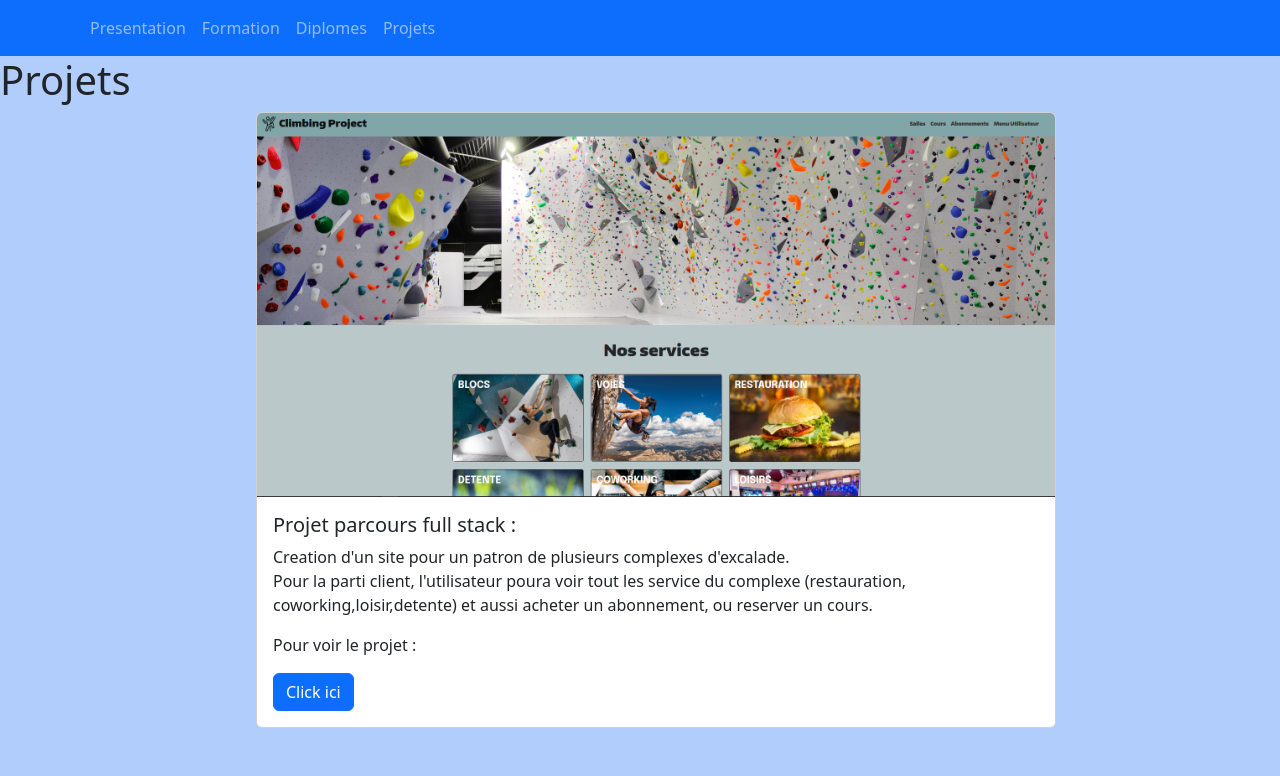
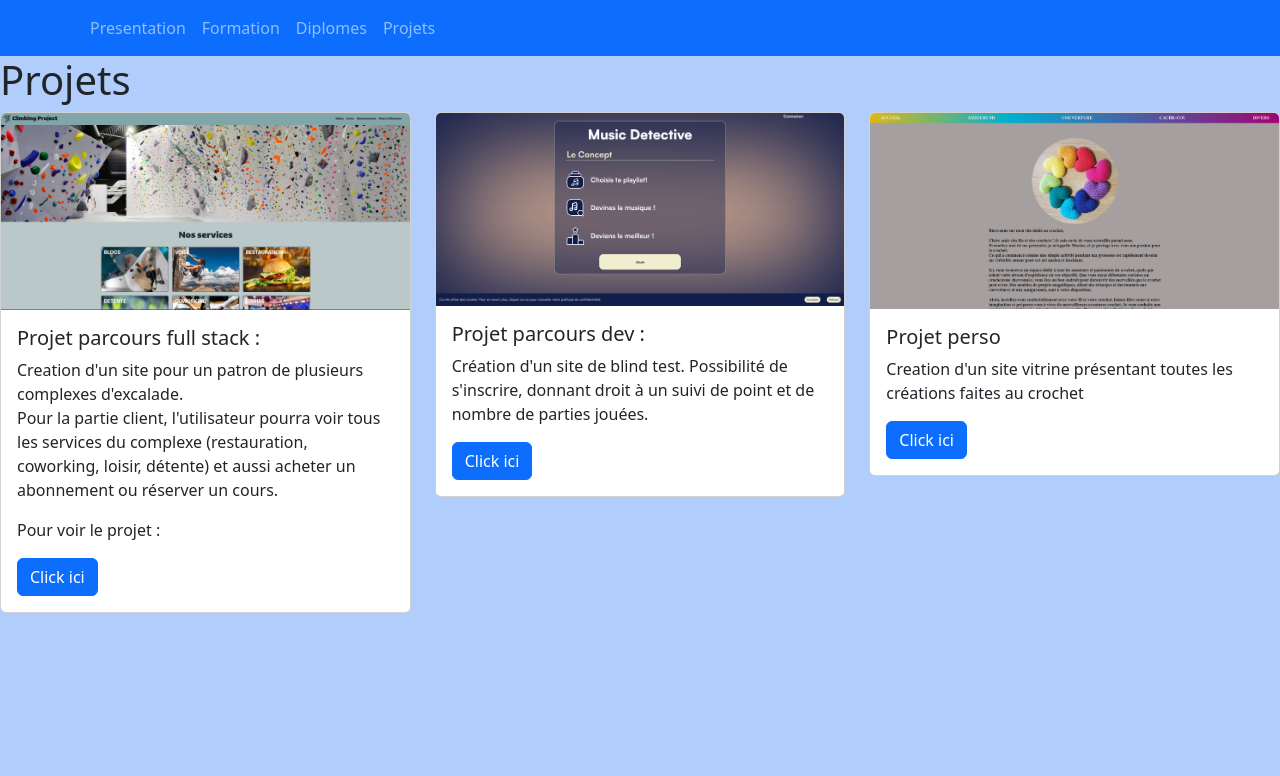
Before and after one commit to thimibka/Portfolio-mika, a React (Vite) app: page /Projets in a window 1280 px wide. Shown: the top 776 px of the page. Built offline with nearby package versions, Linux system fonts and the light colour scheme.

Commit message:
add svg projets

```diff
--- a/src/Pages/Projets.jsx
+++ b/src/Pages/Projets.jsx
@@ -1,37 +1,121 @@
+// import Button from "react-bootstrap/Button";
+// import Card from "react-bootstrap/Card";
+// export default function Projets() {
+//   return (
+//     <>
+//       <h1>Projets</h1>
+//       <div className="projets">
+//         <ul>
+//           <Card style={{ width: "50rem" }}>
+//             <Card.Img variant="top" src="/projets/image1.jpg" />
+//             <Card.Body>
+//               <Card.Title>Projet parcours full stack :</Card.Title>
+//               <Card.Text>
+//                 <p>
+//                   Creation d&apos;un site pour un patron de plusieurs complexes
+//                   d&apos;excalade.
+//                   <br />
+//                   Pour la parti client, l&apos;utilisateur poura voir tout les
+//                   service du complexe (restauration, coworking,loisir,detente)
+//                   et aussi acheter un abonnement, ou reserver un cours.
+//                 </p>{" "}
+//                 <p>Pour voir le projet :</p>
+//               </Card.Text>
+//               <Button
+//                 a
+//                 href=" https://theclimbingproject.herokuapp.com/"
+//                 variant="primary"
+//               >
+//                 Click ici
+//               </Button>
+//             </Card.Body>
+//           </Card>
+
+//           <Card style={{ width: "50rem" }}>
+//             <Card.Img variant="top" src="/projets/image2.jpg" />
+//             <Card.Body>
+//               <Card.Title> Projet parcours dev :</Card.Title>
+//               <Card.Text>
+//                 <p>
+//                   Création d&apos;un site de blind test. Possibilité de
+//                   s&apos;inscrire, donnant droit à un suivi de point et de
+//                   nombre de parti jouées.{" "}
+//                 </p>
+//               </Card.Text>
+//               <Button
+//                 a
+//                 href="https://musicdetective.vercel.app/"
+//                 variant="primary"
+//               >
+//                 Click ici
+//               </Button>
+//             </Card.Body>
+//           </Card>
+
+//           <Card style={{ width: "50rem" }}>
+//             <Card.Img variant="top" src="/projets/image3.jpg" />
+//             <Card.Body>
+//               <Card.Title> Projet perso</Card.Title>
+//               <Card.Text>
+//                 <p>
+//                   Creation d&apos;un site vitrine presentant toute les creations
+//                   faites au crochet
+//                 </p>
+//               </Card.Text>
+//               <Button
+//                 a
+//                 href="https://crochets-de-marinette.vercel.app/"
+//                 variant="primary"
+//               >
+//                 Click ici
+//               </Button>
+//             </Card.Body>
+//           </Card>
+//         </ul>
+//       </div>
+//     </>
+//   );
+// }
 import Button from "react-bootstrap/Button";
 import Card from "react-bootstrap/Card";
+import Col from "react-bootstrap/Col";
+import Row from "react-bootstrap/Row";
+
 export default function Projets() {
   return (
     <>
       <h1>Projets</h1>
       <div className="projets">
-        <ul>
-          <Card style={{ width: "50rem" }}>
+        <Row xs={1} sm={2} md={3} lg={3} xl={3}>
+          <Col>
+            <Card style={{ width: "100%" }}>
               <Card.Img variant="top" src="/projets/image1.jpg" />
               <Card.Body>
                 <Card.Title>Projet parcours full stack :</Card.Title>
                 <Card.Text>
                   <p>
-                  Creation d&apos;un site pour un patron de plusieurs complexes
-                  d&apos;excalade.
+                    Creation d&apos;un site pour un patron de plusieurs
+                    complexes d&apos;excalade.
                     <br />
-                  Pour la parti client, l&apos;utilisateur poura voir tout les
-                  service du complexe (restauration, coworking,loisir,detente)
-                  et aussi acheter un abonnement, ou reserver un cours.
+                    Pour la partie client, l&apos;utilisateur pourra voir tous
+                    les services du complexe (restauration, coworking, loisir,
+                    détente) et aussi acheter un abonnement ou réserver un
+                    cours.
                   </p>{" "}
                   <p>Pour voir le projet :</p>
                 </Card.Text>
                 <Button
-                a
-                href=" https://theclimbingproject.herokuapp.com/"
+                  href="https://theclimbingproject.herokuapp.com/"
                   variant="primary"
                 >
                   Click ici
                 </Button>
               </Card.Body>
             </Card>
+          </Col>
 
-          <Card style={{ width: "50rem" }}>
+          <Col>
+            <Card style={{ width: "100%" }}>
               <Card.Img variant="top" src="/projets/image2.jpg" />
               <Card.Body>
                 <Card.Title> Projet parcours dev :</Card.Title>
@@ -39,11 +123,10 @@ export default function Projets() {
                   <p>
                     Création d&apos;un site de blind test. Possibilité de
                     s&apos;inscrire, donnant droit à un suivi de point et de
-                  nombre de parti jouées.{" "}
+                    nombre de parties jouées.{" "}
                   </p>
                 </Card.Text>
                 <Button
-                a
                   href="https://musicdetective.vercel.app/"
                   variant="primary"
                 >
@@ -51,19 +134,20 @@ export default function Projets() {
                 </Button>
               </Card.Body>
             </Card>
+          </Col>
 
-          <Card style={{ width: "50rem" }}>
+          <Col>
+            <Card style={{ width: "100%" }}>
               <Card.Img variant="top" src="/projets/image3.jpg" />
               <Card.Body>
                 <Card.Title> Projet perso</Card.Title>
                 <Card.Text>
                   <p>
-                  Creation d&apos;un site vitrine presentant toute les creations
-                  faites au crochet
+                    Creation d&apos;un site vitrine présentant toutes les
+                    créations faites au crochet
                   </p>
                 </Card.Text>
                 <Button
-                a
                   href="https://crochets-de-marinette.vercel.app/"
                   variant="primary"
                 >
@@ -71,7 +155,8 @@ export default function Projets() {
                 </Button>
               </Card.Body>
             </Card>
-        </ul>
+          </Col>
+        </Row>
       </div>
     </>
   );
```
Lines whose indentation alone changed are shown as unchanged.
